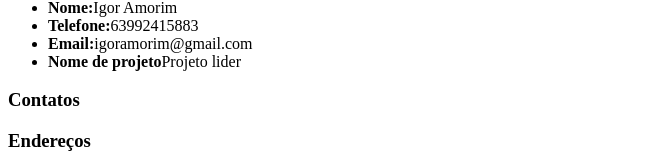
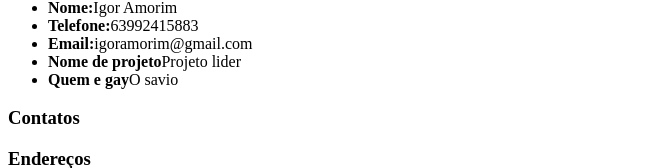
Before and after one commit to SavioVitorAlves/ProjetoLider, a plain HTML site: page index.html in a window 1280 px wide. Shown: the part 437-605 px from the top of the page, without its empty margins (0-663 px from the left). Drawn offline with Linux system fonts and the light colour scheme.

Commit message:
Update index.html

```diff
--- a/index.html
+++ b/index.html
@@ -25,6 +25,7 @@
                 <li><b>Telefone:</b>63992415883 </li>
                 <li><b>Email:</b>igoramorim@gmail.com</li>
                 <li><b>Nome de projeto</b>Projeto lider</li>
+                <li><b>Quem e gay</b>O savio</li>
 
             </ul>
         <h3>Contatos</h3>
```
